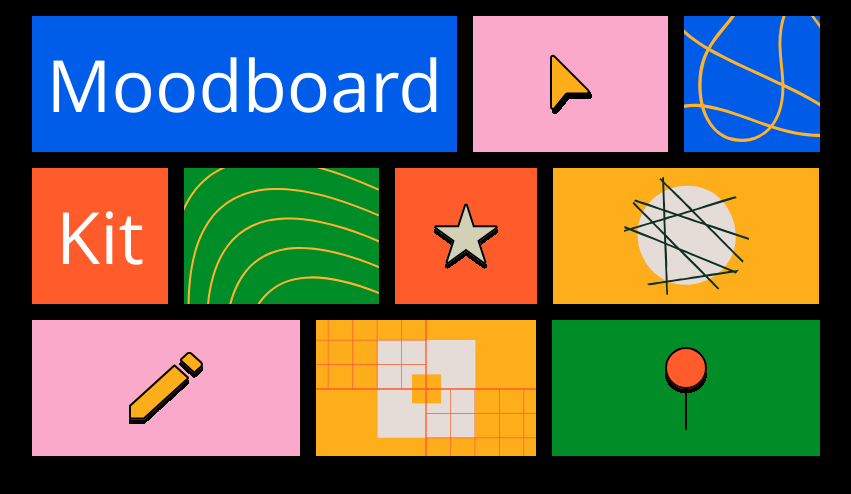
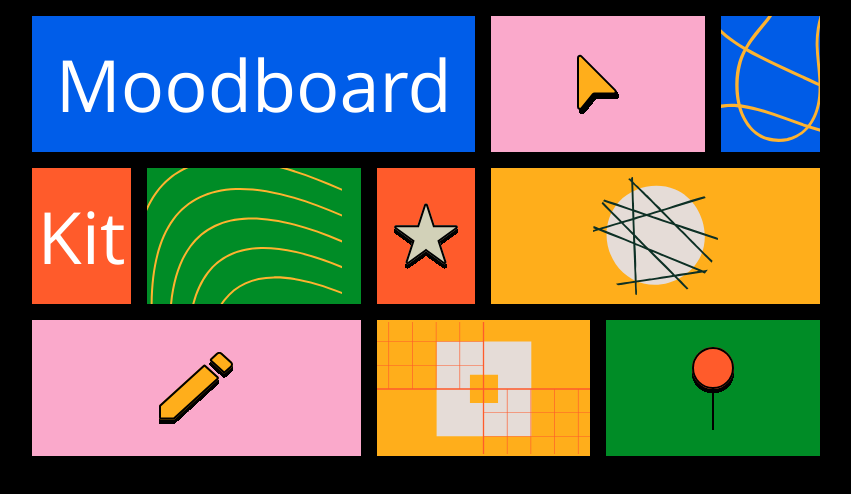
Before and after one commit to Vallek/front-can, a plain HTML site: page index.html in a window 1280 px wide. Shown: the whole page, without its empty margins (214-1065 px from the left). Drawn offline with Linux system fonts and the light colour scheme.

Commit message:
переверстал на более простую разметку и гриды без ПП неточностей макета

```diff
--- a/css/style.css
+++ b/css/style.css
@@ -33,8 +33,9 @@
 }
 
 .grid {
-	display: flex;
-	flex-wrap: wrap;
+	display: grid;
+	grid-template-columns: repeat(7,1fr);
+  	grid-template-rows: repeat(3,136px);
 	gap: 16px;
 	max-width: 788px;
 	margin: 16px auto;
@@ -45,86 +46,15 @@
 	display: flex;
 	justify-content: center;
 	align-items: center;
-	flex: 1 1 100%;
-	min-width: fit-content;
-	min-height: 136px;
-	word-break: break-all;
-}
-
-.grid__link {
-	color: #fff;
-	text-decoration: none;
-	display: flex;
-	justify-content: center;
-	align-items: center;
-	width: 100%;
-	height: 100%;
 	transition: transform 1s ease-in-out;
 }
 
-.grid__item:hover > .grid__link {
+.grid__item:hover {
 	transform: rotateY(360deg);
 }
 
-.grid__item_136 {
-	max-width: 136px;
-}
-
-.grid__item_142 {
-	max-width: 142px;
-}
-
-.grid__item_195 {
-	max-width: 195px;
-}
-
-.grid__item_220 {
-	max-width: 220px;
-}
-
-.grid__item_266 {
-	max-width: 266px;
-}
-
-.grid__item_268 {
-	max-width: 268px;
-}
-
-.grid__item_425 {
-	max-width: 425px;
-}
-
-.grid__item_mood > .grid__link {
-	background-color: var(--light-blue);
-}
-.grid__item_arrow > .grid__link {
-	background-color: var(--pink);
-}
-.grid__item_kit > .grid__link {
-	background-color: var(--orange);
-}
-.grid__item_noodle-1 > .grid__link {
-	background-color: var(--blue);
-	background-image: url('../img/noodle-1.svg');
-}
-.grid__item_noodle-2 > .grid__link {
-	background-color: var(--green);
-	background-image: url('../img/noodle-2.svg');
-}
-.grid__item_star > .grid__link {
-	background-color: var(--orange);
-}
-.grid__item_sun > .grid__link {
-	background-color: var(--yellow);
-}
-.grid__item_pen > .grid__link {
-	background-color: var(--pink);
-}
-.grid__item_ornament > .grid__link {
-	background-color: var(--yellow);
-}
-.grid__item_baloon > .grid__link {
-	background-color: var(--green);
+.grid-img {
+	max-width: 100%;
 }
 
 .grid__heading {
@@ -140,13 +70,63 @@
 	font-weight: 700;
 }
 
+.grid__item_mood {
+	grid-column: auto / span 4;
+	background-color: var(--light-blue);
+}
+.grid__item_arrow {
+	grid-column: auto / span 2;
+	background-color: var(--pink);
+}
+.grid__item_noodle-1 {
+	grid-column: auto / span 1;
+	background-color: var(--blue);
+	background-image: url('../img/noodle-1.svg');
+	background-repeat: no-repeat;
+}
+.grid__item_kit {
+	grid-column: auto / span 1;
+	background-color: var(--orange);
+}
+.grid__item_noodle-2 {
+	grid-column: auto / span 2;
+	background-color: var(--green);
+	background-image: url('../img/noodle-2.svg');
+	background-repeat: no-repeat;
+}
+.grid__item_star {
+	grid-column: auto / span 1;
+	background-color: var(--orange);
+}
+.grid__item_sun {
+	grid-column: auto / span 3;
+	background-color: var(--yellow);
+}
+.grid__item_pen {
+	grid-column: auto / span 3;
+	background-color: var(--pink);
+}
+.grid__item_ornament {
+	grid-column: auto / span 2;
+	background-color: var(--yellow);
+}
+.grid__item_baloon {
+	grid-column: auto / span 2;
+	background-color: var(--green);
+}
+
 @media screen and (max-width: 820px) {
+	.grid {
+		grid-template-columns: repeat(auto-fill, minmax(100px, 1fr));
+		gap: 2vw;
+	}
 	.grid__item {
-		max-width: 100%;
-		flex: 1 1 136px;
+		grid-column: initial;
 	}
-	.grid__link {
-		padding: 0 5px;
+	.grid__heading {
+		font-size: clamp(2rem, 4vw + 1rem, 3rem);
+		word-break: break-word;
+		line-height: 1;
 	}
 }
 
--- a/index.html
+++ b/index.html
@@ -19,37 +19,33 @@
 	<meta name="theme-color" content="#ffffff">
 </head>
 <body class="page">
-	<main class="grid">
-		<article class="grid__item grid__item_425 grid__item_mood">
-			<a class="grid__link" href=""><h1 class="grid__heading">Moodboard</h1></a>
-		</article>
-		<article class="grid__item grid__item_195 grid__item_arrow">
-			<a class="grid__link" href=""><span class="visually-hidden">Ссылка на дизайн указателей</span><img src="img/arrow.svg" alt="указатель в виде стрелки"></a>
-		</article>
-		<article class="grid__item grid__item_136 grid__item_noodle-1">
-			<a class="grid__link" href=""></a>
-		</article>
-		<article class="grid__item grid__item_136 grid__item_kit">
-			<a class="grid__link" href=""><span class="grid__kit">Kit</span></a>
-		</article>
-		<article class="grid__item grid__item_195 grid__item_noodle-2">
-			<a class="grid__link" href=""></a>
-		</article>
-		<article class="grid__item grid__item_142 grid__item_star">
-			<a class="grid__link" href=""><img src="img/star.svg" alt=""></a>
-		</article>
-		<article class="grid__item grid__item_266 grid__item_sun">
-			<a class="grid__link" href=""><img src="img/sun.svg" alt=""></a>
-		</article>
-		<article class="grid__item grid__item_268 grid__item_pen">
-			<a class="grid__link" href=""><img src="img/pen.svg" alt=""></a>
-		</article>
-		<article class="grid__item grid__item_220 grid__item_ornament">
-			<a class="grid__link" href=""><img src="img/ornament.svg" alt=""></a>
-		</article>
-		<article class="grid__item grid__item_268 grid__item_baloon">
-			<a class="grid__link" href=""><img src="img/baloon.svg" alt=""></a>
-		</article>
-	</main>
+	<div class="grid">
+		<header class="grid__item grid__item_mood">
+			<h1 class="grid__heading">Moodboard</h1>
+		</header>
+		<section class="grid__item grid__item_arrow">
+			<img class="grid-img" src="img/arrow.svg" alt="Указатель в виде стрелки">
+		</section>
+		<section class="grid__item grid__item_noodle-1"></section>
+		<section class="grid__item grid__item_kit">
+			<span class="grid__kit">Kit</span>
+		</section>
+		<section class="grid__item grid__item_noodle-2"></section>
+		<section class="grid__item grid__item_star">
+			<img class="grid-img" src="img/star.svg" alt="">
+		</section>
+		<section class="grid__item grid__item_sun">
+			<img class="grid-img" src="img/sun.svg" alt="">
+		</section>
+		<section class="grid__item grid__item_pen">
+			<img class="grid-img" src="img/pen.svg" alt="">
+		</section>
+		<section class="grid__item grid__item_ornament">
+			<img class="grid-img" src="img/ornament.svg" alt="">
+		</section>
+		<section class="grid__item grid__item_baloon">
+			<img class="grid-img" src="img/baloon.svg" alt="">
+		</section>
+	</div>
 </body>
 </html>
--- a/js/script.js
+++ b/js/script.js
@@ -1,4 +1,4 @@
-let gridItem = document.querySelectorAll('.grid__link');
+let gridItem = document.querySelectorAll('.grid__item');
 
 gridItem.forEach(
 	function addEvent(item) {
```
